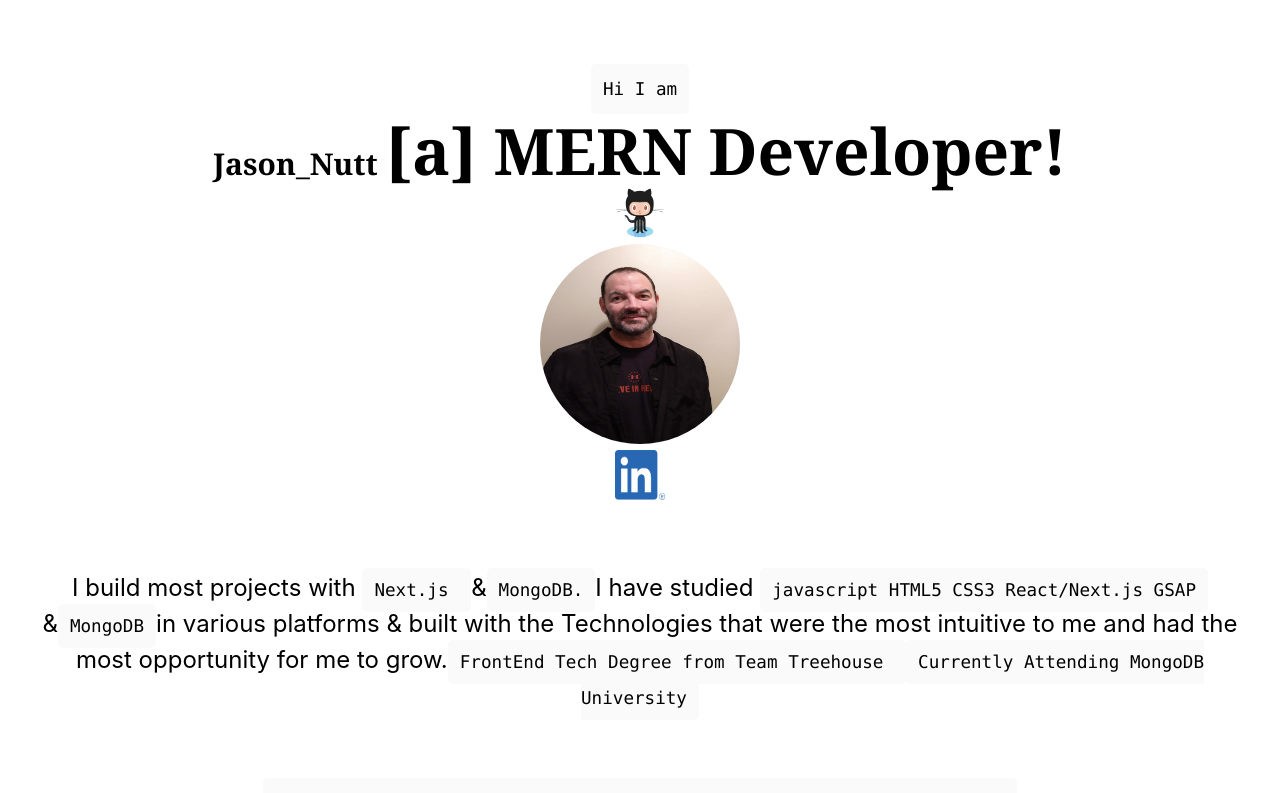
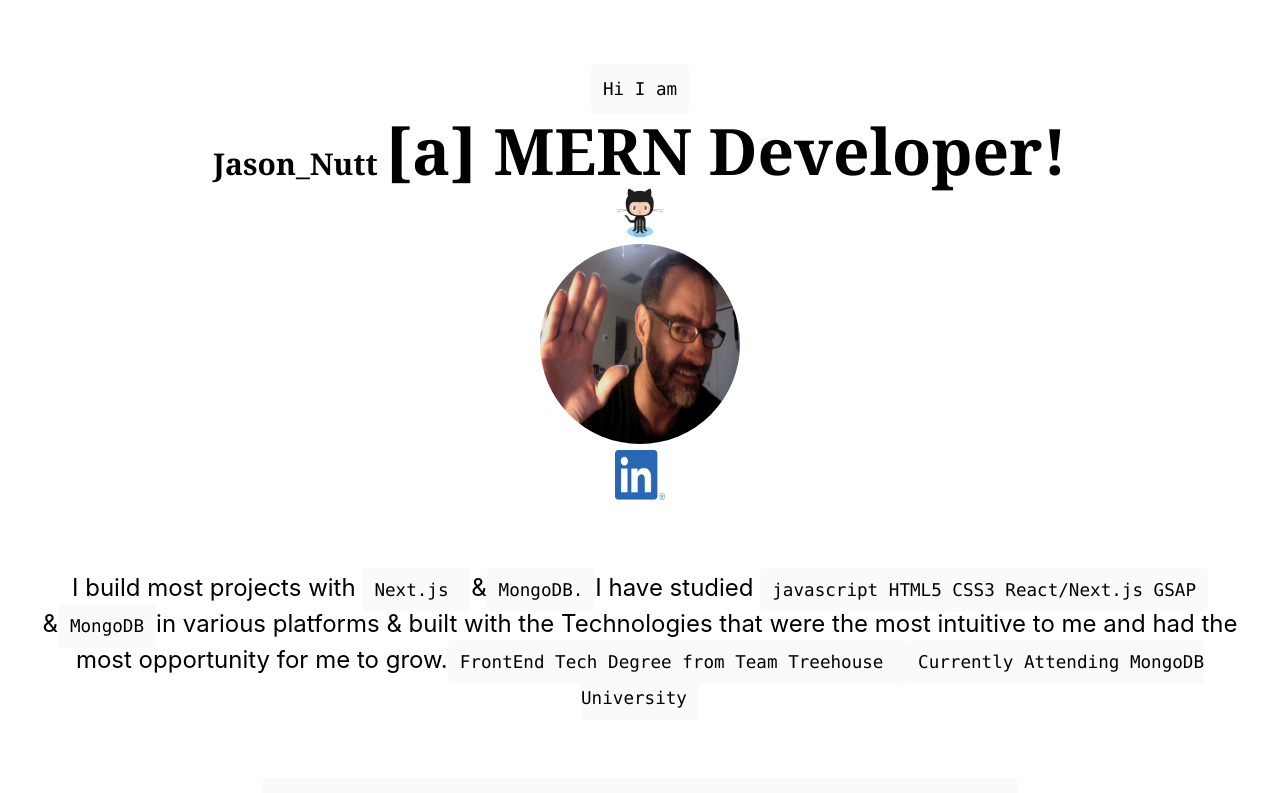
Before and after one commit to jnutt367/jnuttdev, a Next.js app: page / in a window 1280 px wide. Shown: the top 793 px of the page. Built offline with nearby package versions, Linux system fonts and the light colour scheme.

Commit message:
commit for changed image for better continuity of branding

```diff
--- a/pages/index.js
+++ b/pages/index.js
@@ -28,7 +28,7 @@ export default function Home() {
         />
         </a>
         <a href="https://www.linkedin.com/in/jnuttlovedisciple/"><Image
-          src="/jason-smiling.jpg"
+          src="/jason_waving.jpg"
           alt="Hero Image"
           height={200}
           width={200}
```
